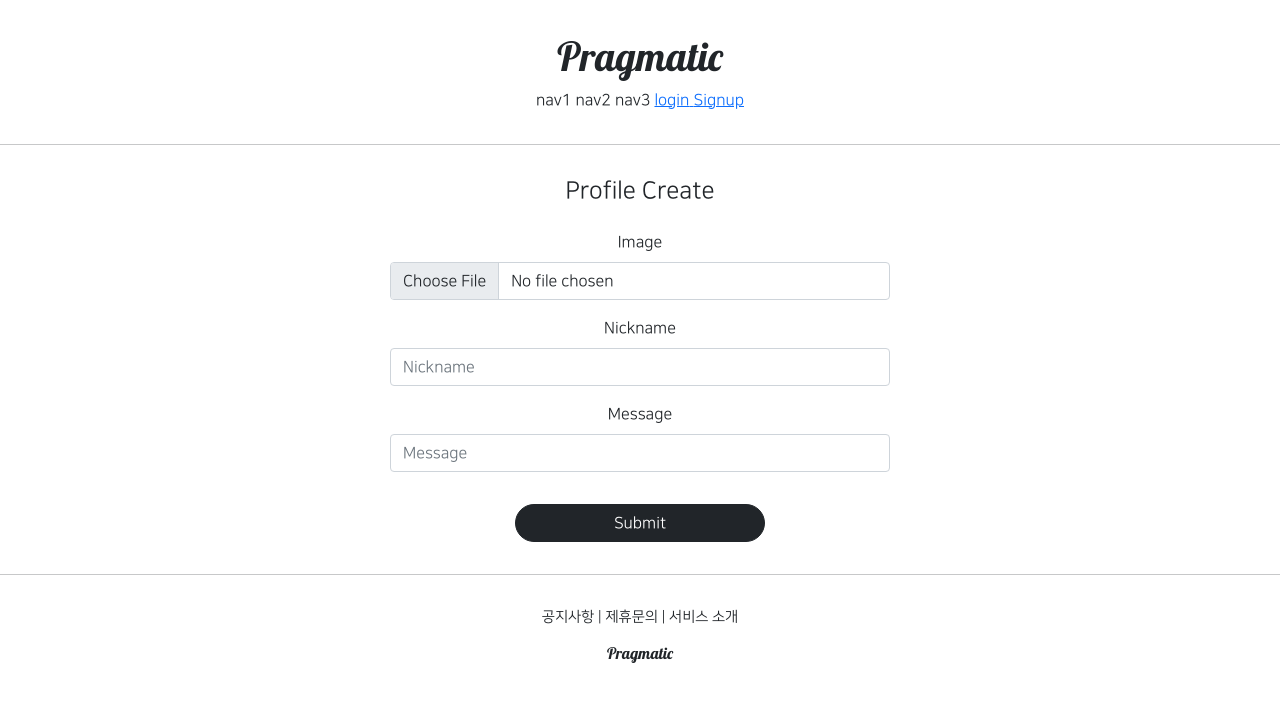
After one commit to UnknwonD/WebStudy, a Django app: page /profiles/create/ in a window 1280 px wide. The commit adds this page. Shown: the top 702 px of the page. Run offline with Django 4.2, Linux system fonts and the light colour scheme; some libraries are stand-ins or nearby versions.

Commit message:
make profileapp

```diff
--- a/profileapp/forms.py
+++ b/profileapp/forms.py
@@ -1,9 +1,9 @@
-from profile import Profile
+from django.forms import ModelForm
 
-from django.forms import ModelForm
+from profileapp.models import Profile
 
 
 class ProfileCreationForm(ModelForm):
     class Meta:
         model = Profile
-        field = ['image', 'nickname', 'message']
+        fields = ['image', 'nickname', 'message']
--- a/profileapp/models.py
+++ b/profileapp/models.py
@@ -1,5 +1,6 @@
 from django.contrib.auth.models import User
 from django.db import models
+
 
 # Create your models here.
 
--- /dev/null
+++ b/profileapp/templates/profileapp/create.html
@@ -0,0 +1,17 @@
+{% extends 'base.html' %}
+{% load bootstrap5 %}
+
+{% block content %}
+
+<div style="text-align: center; max-width: 500px; margin: 2rem auto;">
+    <div class="mb-4">
+        <h4>Profile Create</h4>
+    </div>
+    <form action="{% url 'profileapp:create' %}" method="post" enctype="multipart/form-data">
+        {% csrf_token %}
+        {% bootstrap_form form %}
+        <input type="submit" class="btn btn-dark rounded-pill col-6 mt-3" />
+    </form>
+</div>
+
+{% endblock %}
--- a/profileapp/url.py
+++ /dev/null
@@ -1,6 +0,0 @@
-
-app_name = 'profileapp'
-
-urlpatterns = [
-
-]
--- /dev/null
+++ b/profileapp/urls.py
@@ -0,0 +1,9 @@
+from django.urls import path
+
+from profileapp.views import ProfileCreateView
+
+app_name = 'profileapp'
+
+urlpatterns = [
+    path('create/', ProfileCreateView.as_view(), name='create'),
+]
--- a/profileapp/views.py
+++ b/profileapp/views.py
@@ -1,3 +1,22 @@
 from django.shortcuts import render
 
 # Create your views here.
+from django.urls import reverse_lazy
+from django.views.generic import CreateView
+
+from profileapp.forms import ProfileCreationForm
+from profileapp.models import Profile
+
+
+class ProfileCreateView(CreateView):
+    model = Profile
+    context_object_name = 'target_profile'
+    form_class = ProfileCreationForm
+    success_url = reverse_lazy('accountapp:hello_world')
+    template_name = 'profileapp/create.html'
+
+    def form_valid(self, form):
+        temp_profile = form.save(commit=False)
+        temp_profile.user = self.request.user
+        temp_profile.save()
+        return super().form_valid(form)
```
Also changed, not shown: accountapp/templates/accountapp/detail.html (+10 -1 lines), media/profile/KakaoTalk_Photo_2022-01-25-03-54-23-1.jpeg (added), profileapp/migrations/0001_initial.py (added).
